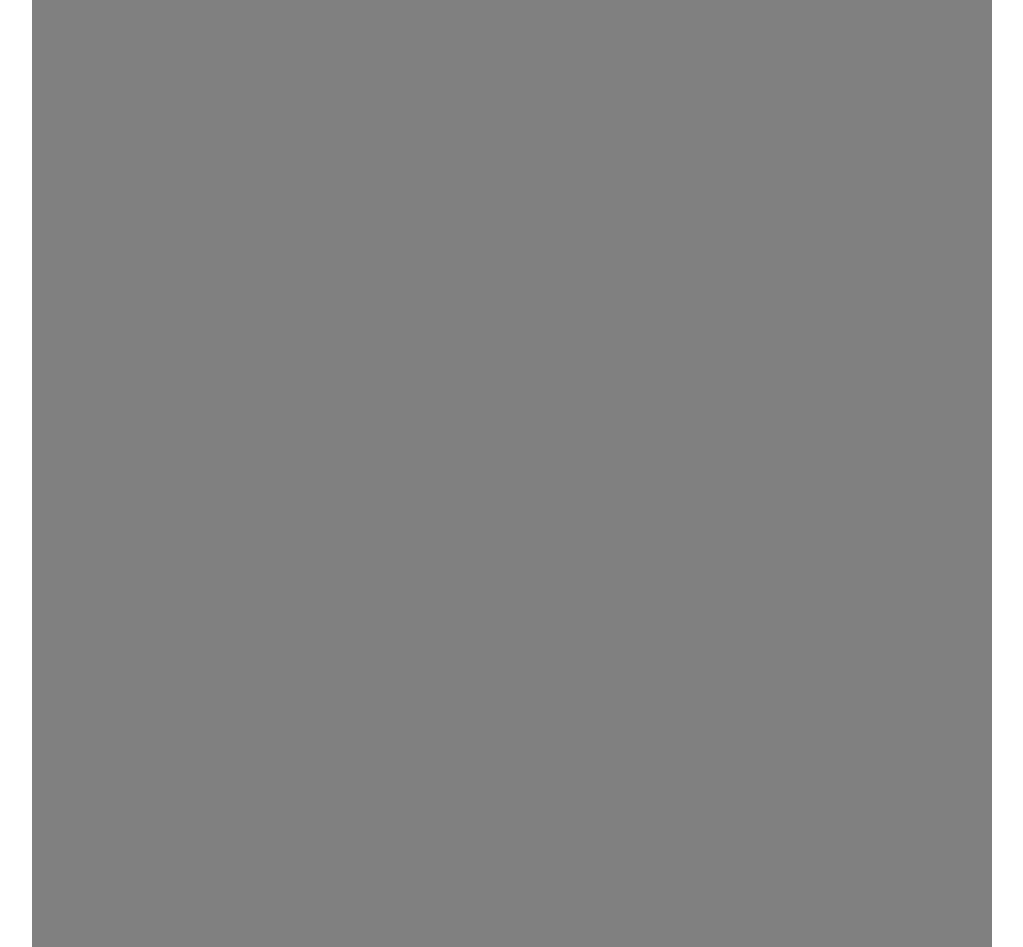
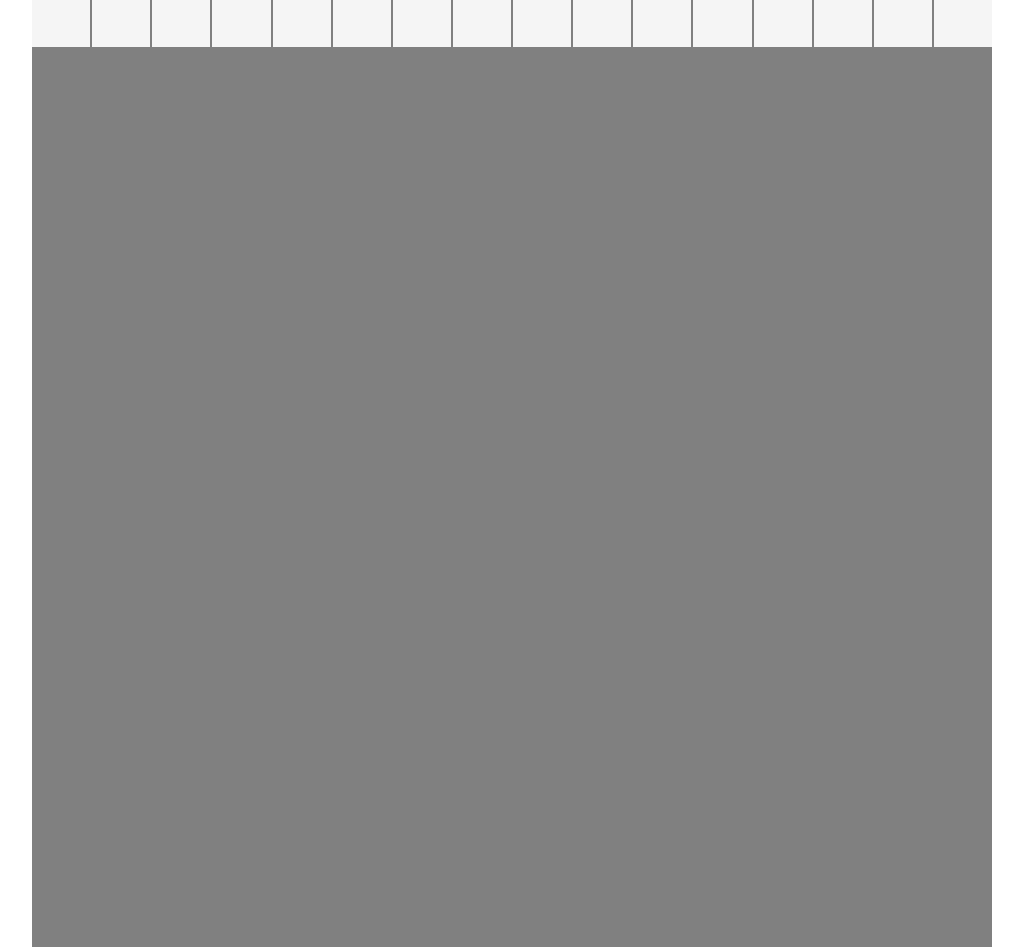
Before and after one commit to alexrmann/etch-a-sketch, a plain HTML site: page index.html in a window 1280 px wide. Shown: the whole page, without its empty margins (128-1151 px from the left). Drawn offline with Linux system fonts and the light colour scheme.

Commit message:
Access stylesheet and change grid square width and height, add non-working code for hover

```diff
--- a/scripts.js
+++ b/scripts.js
@@ -33,17 +33,21 @@ INJECT CONTENT
 /*
 INITIALIZE PARAMETERS
 */
+const stylesheet = document.styleSheets[0];
+console.log(stylesheet);
 
 const sketchPad = document.getElementById("sketchpad");
 const sketchPadSize = sketchPad.offsetWidth;
 
 const gridMsg = document.querySelectorAll("grid-msg");
 
+const gridSquares = document.querySelectorAll("grid-square");
+
 // INIT an array
 let gridArray = [];
 
 // INIT the number of grid squares per side
-let gridSize = 100;
+let gridSize = 16;
 
 /*
 HANDLE EVENTS
@@ -54,6 +58,14 @@ drawGrid(gridSize);
 
 // When user clicks "Create New Grid" button
 gridBtn.addEventListener("click", newGrid);
+
+Array.from(gridSquares).forEach(square => square.addEventListener("mouseover", this.style.backgroundColor = 'black'))
+
+/*
+() => changeColor
+function changeColor() {
+   this.setAttribute("style", "background-color:black;")
+} */
 
 // Add click listener to button that runs an arrow function
 // rock.addEventListener("click", () => doSomething);
@@ -229,13 +241,35 @@ function drawGrid(gridSize) {
 
     // Calculate the grid square size
     let squareSize = sketchPadSize / gridSize;
+    console.log(squareSize);
 
     // Create each grid square and append to the sketch pad
     for (let i = 1; i <= gridSize; i++) {
         let newSquare = document.createElement("div");
         newSquare.classList.add("grid-square");
-        newSquare.offsetHeight = squareSize;
-        newSquare.offsetWidth = squareSize;
         sketchPad.appendChild(newSquare);
     }
+
+    // Need to set width and height to squareSize.
+    let gridSquareRules;
+
+    for(let i = 0; i < stylesheet.cssRules.length; i++) {
+        if(stylesheet.cssRules[i].selectorText === '.grid-square') {
+            gridSquareRules = stylesheet.cssRules[i];
+            console.log(gridSquareRules);
+        }
+    }
+
+    gridSquareRules.style.width = `${squareSize}px`;
+    gridSquareRules.style.height = `${squareSize}px`;
+
+    /* gridSquareRules.style.setProperty = ('width', `${squareSize}px`);
+    gridSquareRules.style.setProperty = ('height', `${squareSize}px`); */
+
+
+    console.log("Width = " + gridSquareRules.style.width);
+    console.log("Height = " + gridSquareRules.style.height);
+
+    console.log("Grid complete.")
+
 }
--- a/style.css
+++ b/style.css
@@ -41,7 +41,7 @@ summary,
 
 #sketchpad {
     display: flex;
-    gap: 1px;
+    gap: 2px;
     width: 960px;
     height: 960px;
     background: gray;
```
